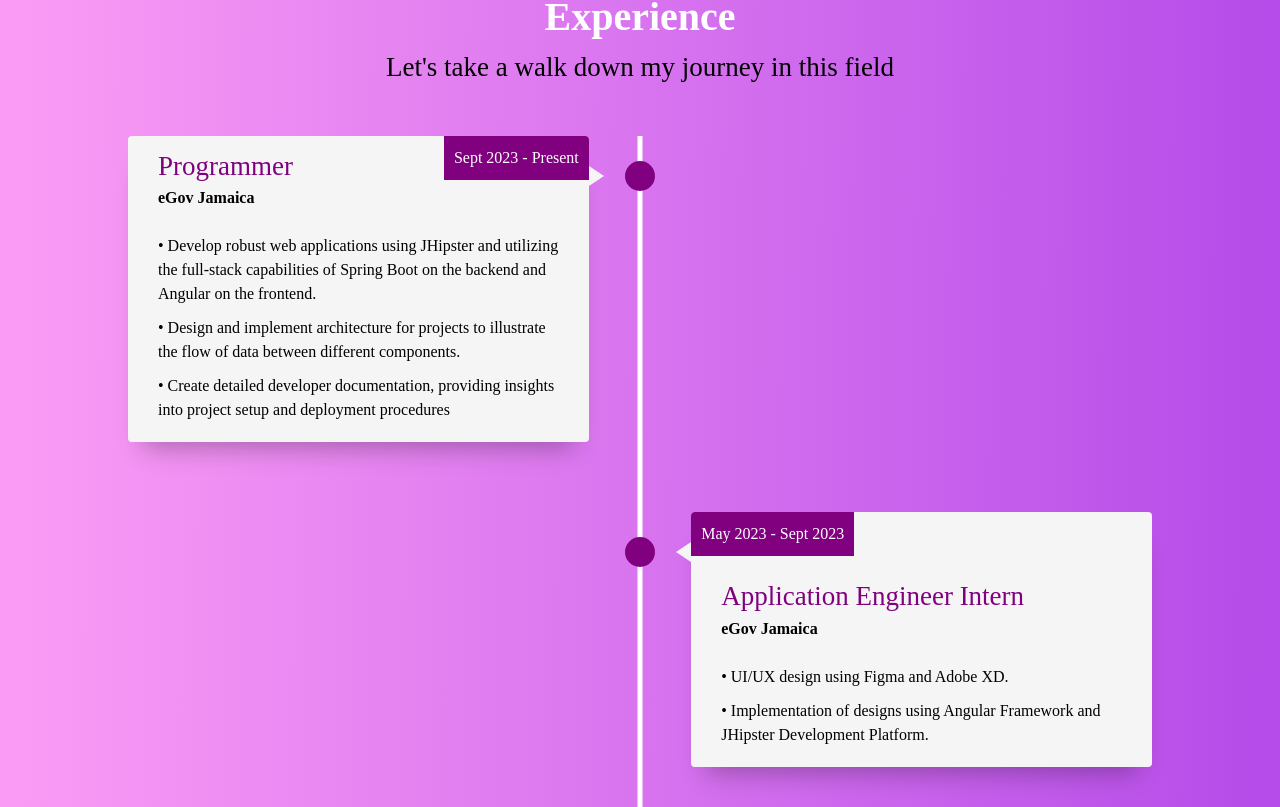
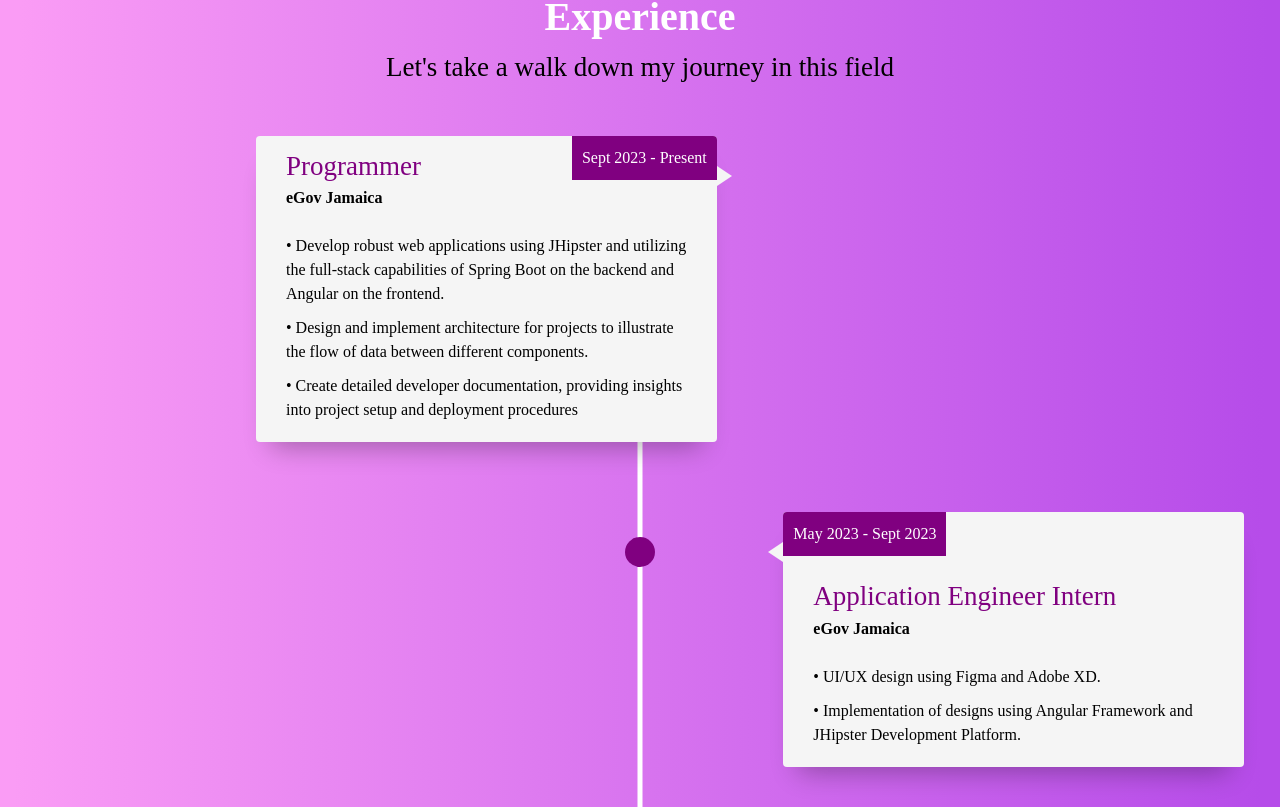
Before and after one commit to sedecrem/React-Web-Developer-Website-MSmith, a React (Create React App) app: page / in a window 1280 px wide. Shown: the part 2093-2900 px from the top of the page. Built offline with nearby package versions, Linux system fonts and the light colour scheme; a web font is replaced by a local one.

Commit message:
Fixing deployment configurations

```diff
--- a/src/components/Experience.css
+++ b/src/components/Experience.css
@@ -34,12 +34,13 @@
 .timeline-item {
     width: 80%;
     margin-bottom: 70px;
-    margin-left: 10%;
+    margin-left: 20%;
 }
 
 .timeline-item:nth-child(even) .timeline-content {
-    float: right;
+    /* float: right; */
     padding: 40px 30px 10px 30px;
+    margin-left: 51.5%;
 }
 
 .timeline-item:nth-child(even) .timeline-content::after {
@@ -82,6 +83,7 @@
     border-radius: 4px;
     background: #f5f5f5;
     box-shadow: 0 20px 25px -15px rgba(0, 0, 0, .3);
+    /* margin-left: -15%; */
 }
 
 .timeline-content::after {
@@ -111,6 +113,7 @@
     background: linear-gradient(rgba(0,0,0,0), rgba(0,0,0, .4)), url('https://picsum.photos/1000/800/?random') center center no-repeat;
     background-size: cover;
 }
+
 
 .date {
     background: purple;
@@ -246,14 +249,3 @@
         padding-left: 20px;
     }
 }
-
-/*
-@media screen and (max-width: 1440px) {
-    .mobile-right{
-        margin-right: -103px;
-    }
-
-    .js--fadeInLeft{
-        margin-left: 65px;
-    }
-} */
```
